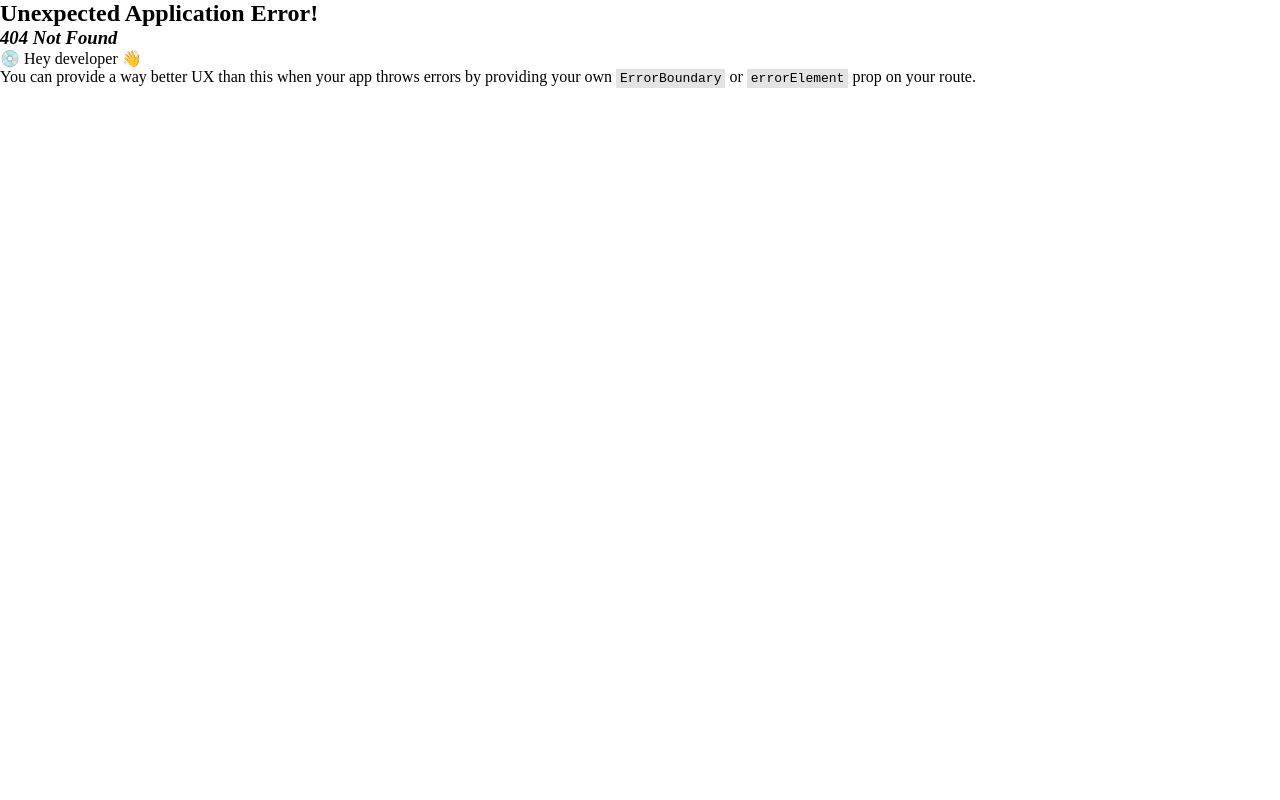
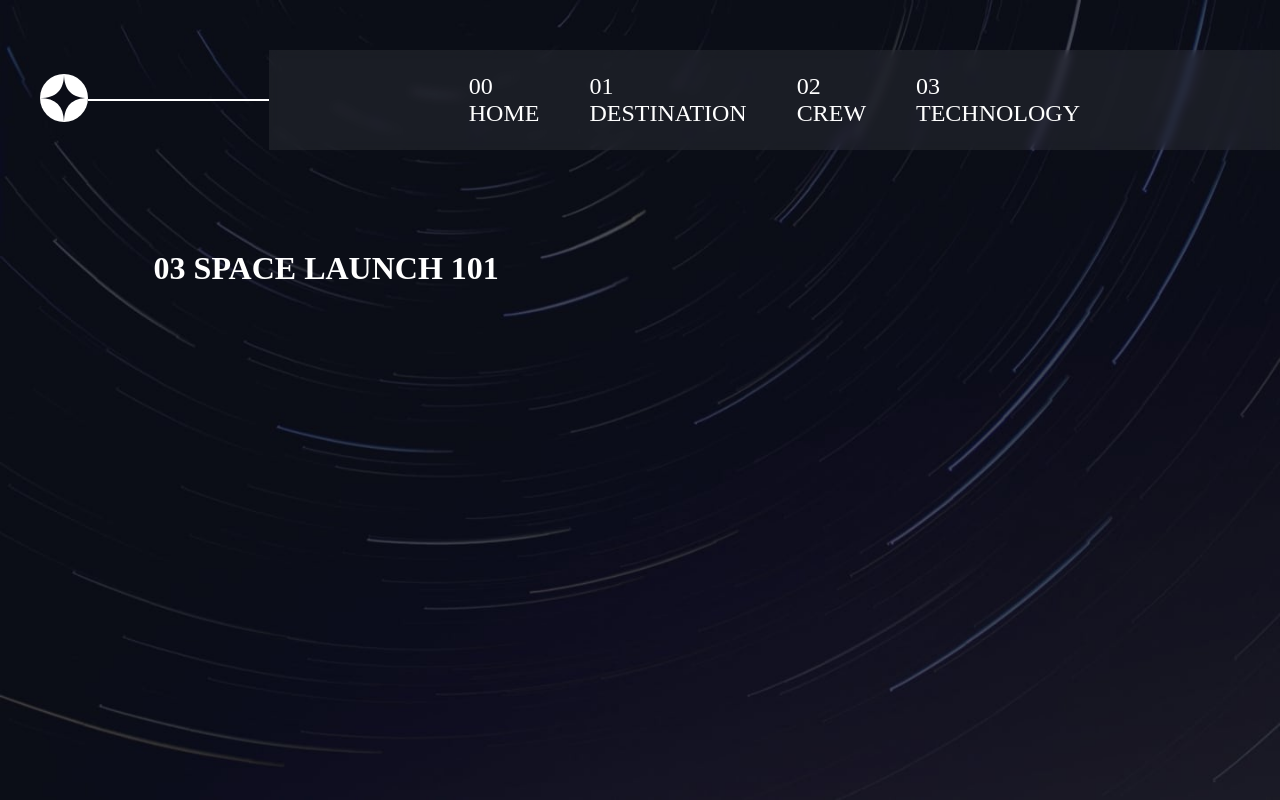
Before and after one commit to patafane/exo_router_template, a React (Vite) app: page /technology in a window 1280 px wide. Before the commit this address had no page. Built offline with nearby package versions, Linux system fonts and the light colour scheme.

Commit message:
fin de journée

```diff
--- a/src/App.jsx
+++ b/src/App.jsx
@@ -4,6 +4,7 @@ import Home from './Components/Home/Home'
 import Destination from './Components/Destination/Destination'
 import { useState } from 'react'
 import Crew from './Components/Crew/Crew'
+import Technology from './Components/Technology/Technology'
 
 function App() {
   let router = createBrowserRouter([
@@ -18,6 +19,10 @@ function App() {
     {
       path:"/crew",
       element:<Crew/>,
+    },
+    {
+      path:"/technology",
+      element:<Technology/>,
     }
   ])
   return (
--- a/src/Components/Navbar/Navbar.jsx
+++ b/src/Components/Navbar/Navbar.jsx
@@ -13,7 +13,7 @@ let Navbar =()=>{
                 <Link to="/">00 HOME</Link>
                 <Link to="/destination/0">01 DESTINATION</Link>
                 <Link to="/crew">02 CREW</Link>
-                <Link>03 TECHNOLOGY</Link>
+                <Link to="/technology">03 TECHNOLOGY</Link>
             </div>
         </nav>
     )
--- /dev/null
+++ b/src/Components/Technology/Technology.jsx
@@ -0,0 +1,11 @@
+import Navbar from "../Navbar/Navbar"
+import "./_Technology.sass"
+let Technology = ()=>{
+    return(
+        <div className="technology">
+            <Navbar/>
+            <h1 className="titre"><span>03</span> SPACE LAUNCH 101</h1>
+        </div>
+    )
+}
+export default Technology
--- /dev/null
+++ b/src/Components/Technology/_Technology.sass
@@ -0,0 +1,9 @@
+.technology
+    background-image: url("./../../assets/technology/background-technology-desktop.jpg")
+    background-size: cover
+    background-repeat: no-repeat
+    min-height: 100vh
+    color: white
+    .titre
+        padding-left: 12%
+        margin-top: 100px
```
